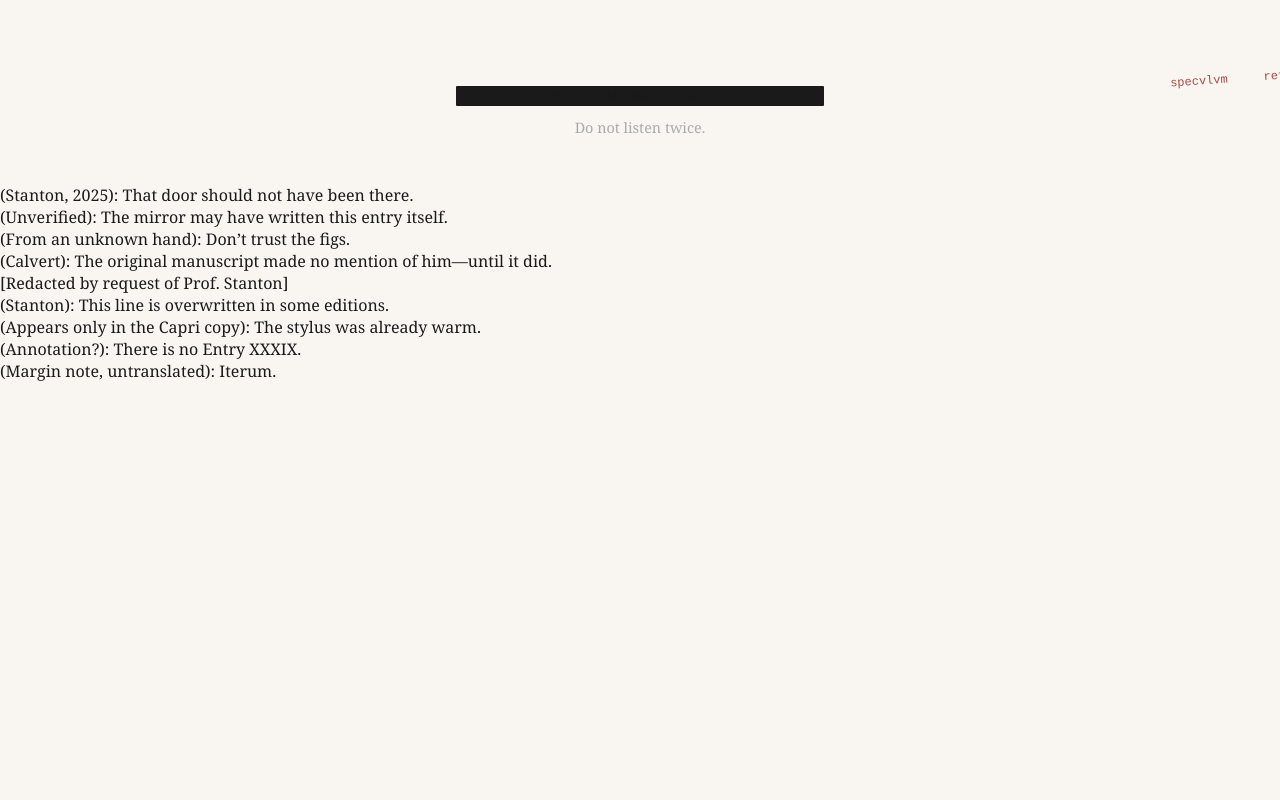
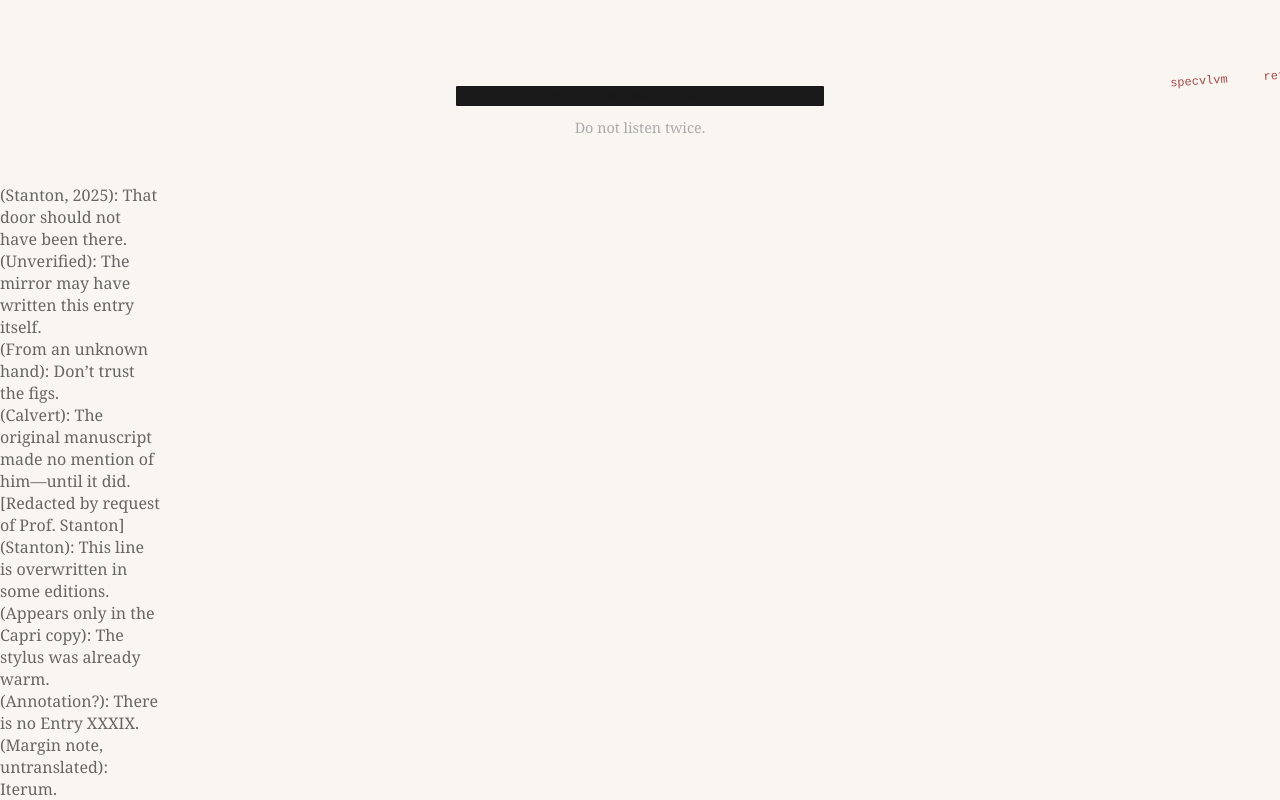
Before and after one commit to toggletheboxman/crux-archive-site, a plain HTML site: page entries/entry-x0412.html in a window 1280 px wide. Shown: the part 844-1644 px from the top of the page. Before the commit the page ends 1226 px from the top, so only its background shows below. Drawn offline with Linux system fonts and the light colour scheme.

Commit message:
Update styles.css

```diff
--- a/styles.css
+++ b/styles.css
@@ -81,3 +81,15 @@ nav.nav a:hover {
   text-decoration: underline;
   border-bottom: 1px solid #5a3e36;
 }
+.marginalia-note {
+  max-width: 10rem;
+  overflow-wrap: break-word;
+  word-break: break-word;
+}
+.marginalia-note {
+  opacity: 0.65;
+  transition: opacity 0.5s ease;
+}
+.marginalia-note:hover {
+  opacity: 1;
+}
```
